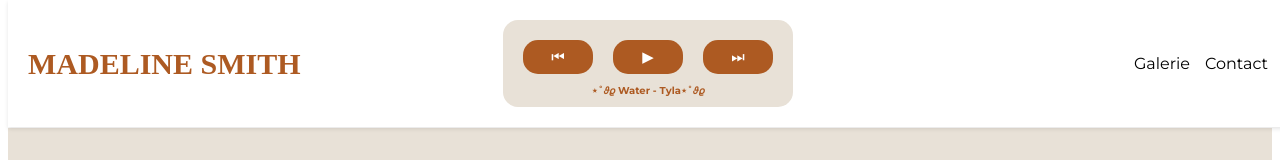
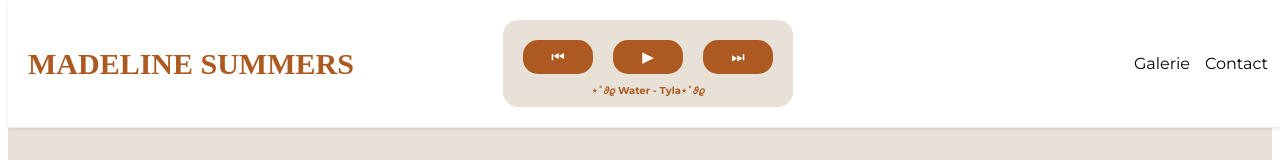
Before and after one commit to axllema/MadelineSmith, a React (Vite) app: page /gallery in a window 1280 px wide. Shown: the top 160 px of the page. Built offline with nearby package versions, Linux system fonts and the light colour scheme; a web font is replaced by a local one.

Commit message:
change name

```diff
--- a/index.html
+++ b/index.html
@@ -4,30 +4,30 @@
     <meta name="viewport" content="width=device-width, initial-scale=1" />
     <meta charset="utf-8" />
     <link rel="icon" href="favicon.jpg" />
-    <title> Madeline Smith </title>
+    <title> Madeline Summers </title>
 
     <!-- Balises meta  -->
-		<meta name="title" content="Madeline Smith - Californian hairdresser">
+		<meta name="title" content="Madeline Summers - Californian hairdresser">
 		<meta name="description" content="Californian hairdresser at Los Santos. (fictional)">
 
   <!-- Balises Open Graph pour Facebook et Instagram -->
   <meta property="og:type" content="website"/>
-  <meta property="og:title" content="Madeline Smith - Californian hairdresser">
+  <meta property="og:title" content="Madeline Summers - Californian hairdresser">
   <meta property="og:description" content="Californian hairdresser at Los Santos. (fictional)">
-  <meta property="og:image" content="https://madelinesmith.netlify.app/static/media/maddy2.88cb77dc614c4724fa9e.jpg">
-  <meta property="og:url" content="https://madelinesmith.netlify.app/">
+  <meta property="og:image" content="https://madelinesummers.netlify.app/static/media/maddy2.88cb77dc614c4724fa9e.jpg">
+  <meta property="og:url" content="https://madelinesummers.netlify.app/">
 
   <!-- Balises Twitter Card pour Twitter -->
   <meta name="twitter:card" content="summary_large_image">
-  <meta name="twitter:title" content="Madeline Smith - Californian hairdresser">
+  <meta name="twitter:title" content="Madeline Summers - Californian hairdresser">
   <meta name="twitter:description" content="Californian hairdresser at Los Santos. (fictional)">
-  <meta name="twitter:image" content="https://madelinesmith.netlify.app/static/media/maddy2.88cb77dc614c4724fa9e.jpg" >
+  <meta name="twitter:image" content="https://madelinesummers.netlify.app/static/media/maddy2.88cb77dc614c4724fa9e.jpg" >
 
 
   <!--Rich Snippet-->
-  <meta itemprop="name" content="Madeline Smith - Californian hairdresser">
+  <meta itemprop="name" content="Madeline Summers - Californian hairdresser">
   <meta itemprop="description" content="Californian hairdresser at Los Santos. (fictional).">
-  <meta itemprop="image" content="https://madelinesmith.netlify.app/static/media/job1.0665d0699f2523944e53.jpg">
+  <meta itemprop="image" content="https://madelinesummersnetlify.app/static/media/job1.0665d0699f2523944e53.jpg">
   <meta itemprop="openingHours" content="Mo-Sun 10:00-18:00">
   </head>
 
--- a/src/components/bottomsection.jsx
+++ b/src/components/bottomsection.jsx
@@ -9,10 +9,10 @@ function BottomSection() {
     return (
         <section className="bottom-page">
                     <div className="bottom-page-images">
-                            <img alt="Madeline Smith" src={Maddy3} className='bottom-page-images-maddy' />
+                            <img alt="Madeline Summers" src={Maddy3} className='bottom-page-images-maddy' />
                             <img alt="Santa Barbara" src={SantaBarbara} className='bottom-page-images-santabarbara' />
                             <img alt="Smiley" src={Smiley} className='bottom-page-images-smiley1' />
-                            <img alt="Madeline Smith" src={Maddy4} className='bottom-page-images-maddyplage' />
+                            <img alt="Madeline Summers" src={Maddy4} className='bottom-page-images-maddyplage' />
                             <img alt="Smiley" src={Smiley} className='bottom-page-images-smiley2' />
                     </div>
 
--- a/src/components/instafeed.jsx
+++ b/src/components/instafeed.jsx
@@ -6,10 +6,10 @@ import '../scss/components/_instafeed.scss';
 const InstaFeed = () => {
     return (
         <div className='instafeed'>
-            <img alt="Madeline Smith" src={Background1} className='instafeed-background' />
+            <img alt="Madeline Summers" src={Background1} className='instafeed-background' />
 
             <div className='instafeed-container'>
-                <h1 className='instafeed-container-title'> what&rsquo;s new on @madelinesmith lifeinvader? </h1>
+                <h1 className='instafeed-container-title'> what&rsquo;s new on @madelinesummers lifeinvader? </h1>
 
                 <div className='instafeed-container-photos'>
                     {LifeinvaderPics.map(pic => (
--- a/src/components/introduction.jsx
+++ b/src/components/introduction.jsx
@@ -8,7 +8,7 @@ function Introduction() {
     return (
         <section className="introduction">
 
-                    <h2> Hi, I&apos;m Madeline Smith.</h2>
+                    <h2> Hi, I&apos;m Madeline Summers.</h2>
                     <h3> but everyone calls me Maddy.</h3>
 
                     <section className="emojis">
@@ -19,9 +19,9 @@ function Introduction() {
                     </section>
 
                     <div className="introduction-images">
-                        <img alt="Madeline Smith" src={Maddy1} className="intro-images-left" />
+                        <img alt="Madeline Summers" src={Maddy1} className="intro-images-left" />
                         <img alt="Work" src={Job} className="intro-images-middle" />
-                        <img alt="Madeline Smith" src={Maddy2} className="intro-images-right" />
+                        <img alt="Madeline Summers" src={Maddy2} className="intro-images-right" />
                     </div>
 
                     <p className='introduction-info'> Hairstylist. 22. Californian. Loyal. Hard-working & Party-Animal.</p>
--- a/src/layout/header.jsx
+++ b/src/layout/header.jsx
@@ -7,7 +7,7 @@ const Header = () => {
         <header className="header">
         <div className="left">
             <Link to="/" className="link">
-                <h1>MADELINE SMITH</h1>
+                <h1>MADELINE SUMMERS </h1>
             </Link>
         </div>
 
```
